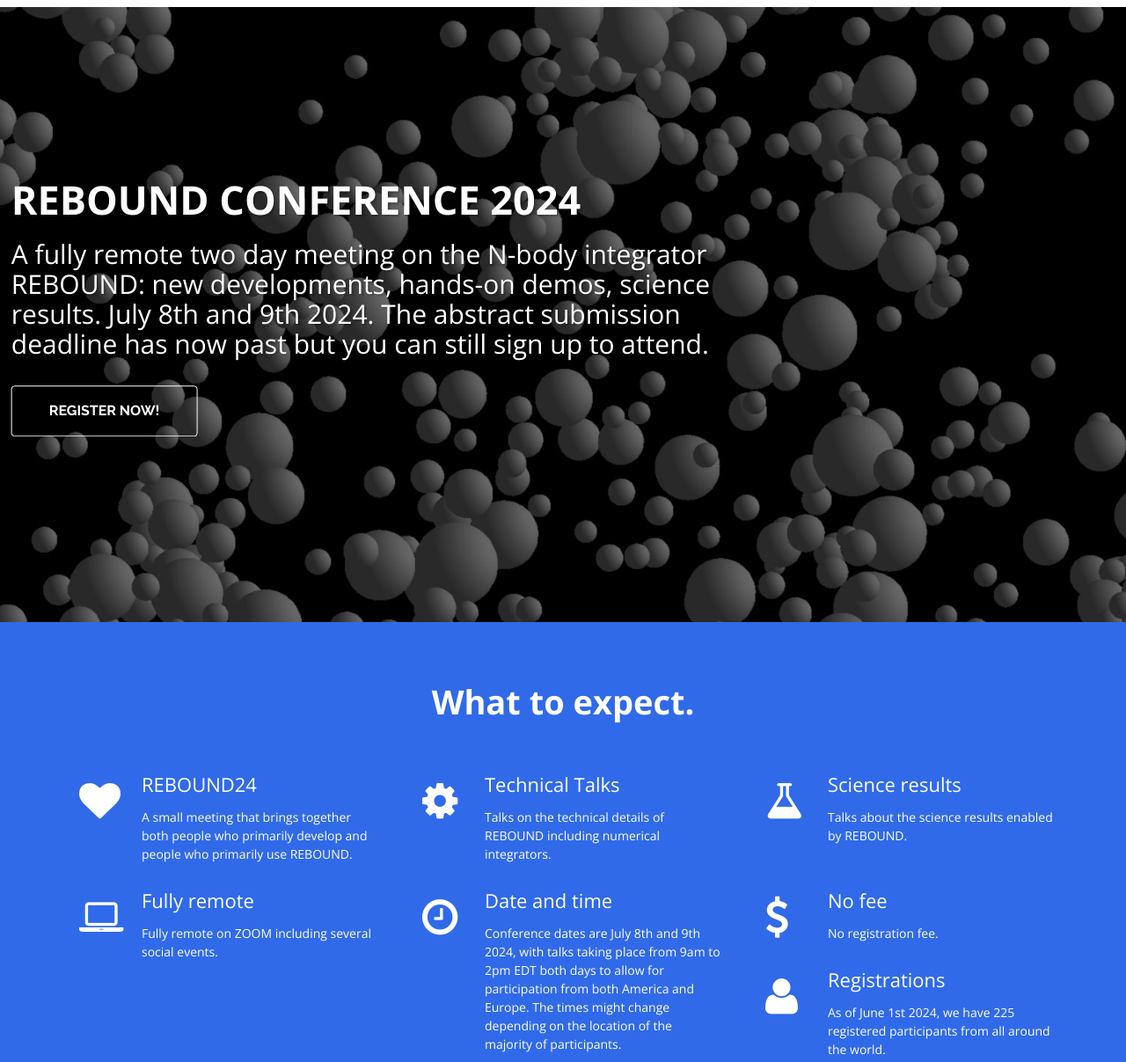
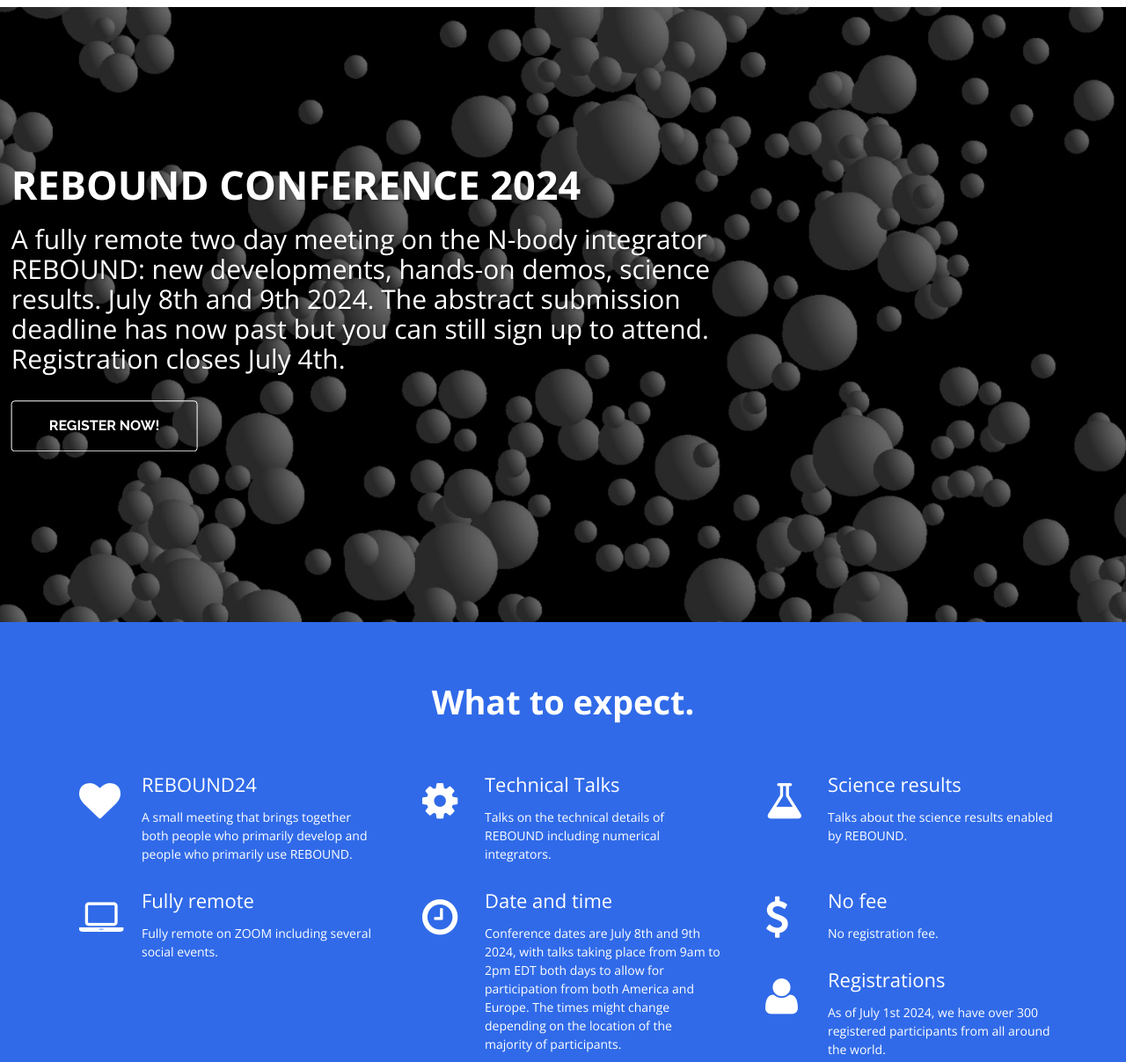
Before and after one commit to hannorein/rebound24, a plain HTML site: page index.html in a window 1280 px wide. Shown: the part 93-1300 px from the top of the page at 88% size. Drawn offline with nearby package versions, Linux system fonts and the light colour scheme.

Commit message:
registration

```diff
--- a/index.html
+++ b/index.html
@@ -104,7 +104,7 @@
 					<div class="row">
 						<div class="caption-data" style="margin-top: 0px; opacity: 1;" data-animation-effect="fadeIn">
 								<h1>REBOUND Conference 2024</h1>
-								<h3 class="padding-top30">A fully remote two day meeting on the N-body integrator REBOUND: new developments, hands-on demos, science results. July 8th and 9th 2024. The abstract submission deadline has now past but you can still sign up to attend.</h3>
+								<h3 class="padding-top30">A fully remote two day meeting on the N-body integrator REBOUND: new developments, hands-on demos, science results. July 8th and 9th 2024. The abstract submission deadline has now past but you can still sign up to attend. Registration closes July 4th.</h3>
 								<div class="padding-top60 contact-form">
 									<button class="btn cta-button" onclick="location.href='https://docs.google.com/forms/d/e/1FAIpQLSfnCtIbkM8gjnPHSuBdNcEE9RT0rClN028Uod73lWdIFpyuXA/viewform?usp=sf_link'" type="button">Register now!</button>
 								</div>
@@ -218,7 +218,7 @@ from both America and Europe. The times might change depending on the location o
 							<div class="media-body">
 								<h3 class="media-heading">Registrations</h3>
 								<blockquote>
-                                    <p>As of June 1st 2024, we have 225 registered participants from all around the world.</p>
+                                    <p>As of July 1st 2024, we have over 300 registered participants from all around the world.</p>
 
 								</blockquote>
 							</div>
```
